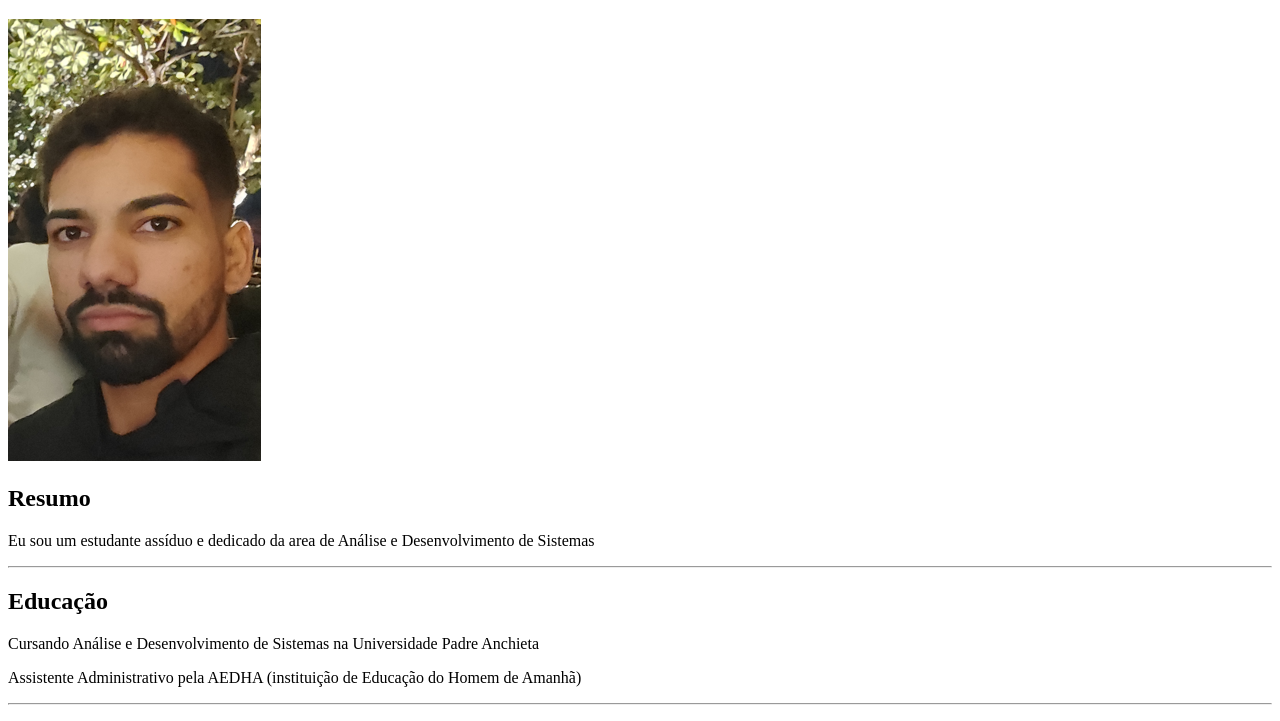
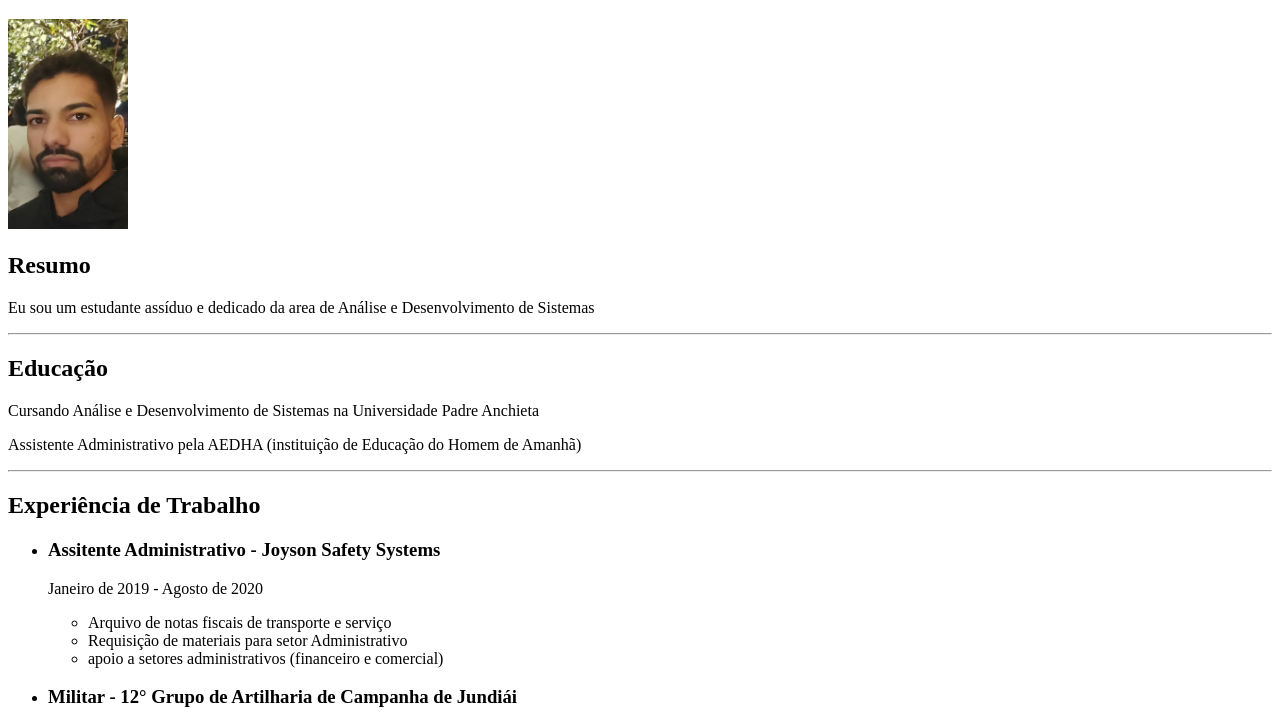
Before and after one commit to DinaelFelix/My-Resume, a plain HTML site: page index.html in a window 1280 px wide. Shown: the part 61-782 px from the top of the page. Drawn offline with Linux system fonts and the light colour scheme.

Commit message:
Revise index.html for improved structure and image size
Updated the HTML structure and added width attribute to the image.

```diff
--- a/index.html
+++ b/index.html
@@ -7,7 +7,7 @@
 </head>
 <body>
     <h1>Dinael Felix Pires</h1>
-    <img src="DINAEL2.png" alt="Foto de Dinael Felix Pires">
+    <img src="DINAEL2.png" width="120" alt="Foto de Dinael Felix Pires">
     <h2>Resumo</h2>
     <p>Eu sou um estudante assíduo e dedicado da area de Análise e Desenvolvimento de Sistemas</p>
     <hr>
```
